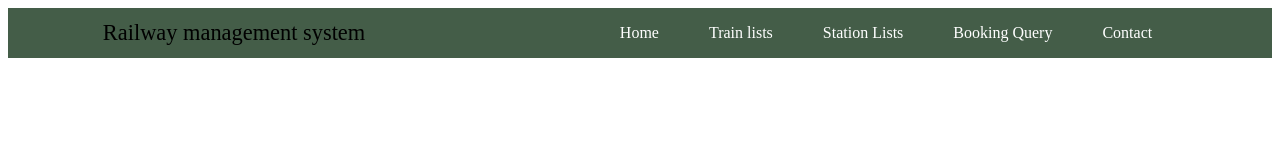
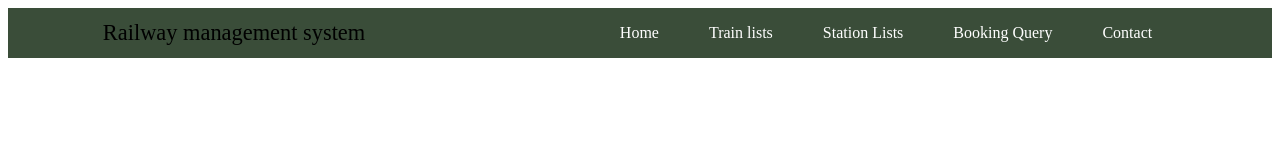
Before and after one commit to nidhihn/Railway, a plain HTML site: page index.html in a window 1280 px wide. Drawn offline with Linux system fonts and the light colour scheme.

Commit message:
Changes in css

```diff
--- a/style.css
+++ b/style.css
@@ -3,7 +3,7 @@ nav {
     justify-content: space-around;
     align-items: center;
     height: 50px;
-    background-color:#445D48 ;
+    background-color:#3A4D39;
 }
 nav ul {
     display: flex;
```
